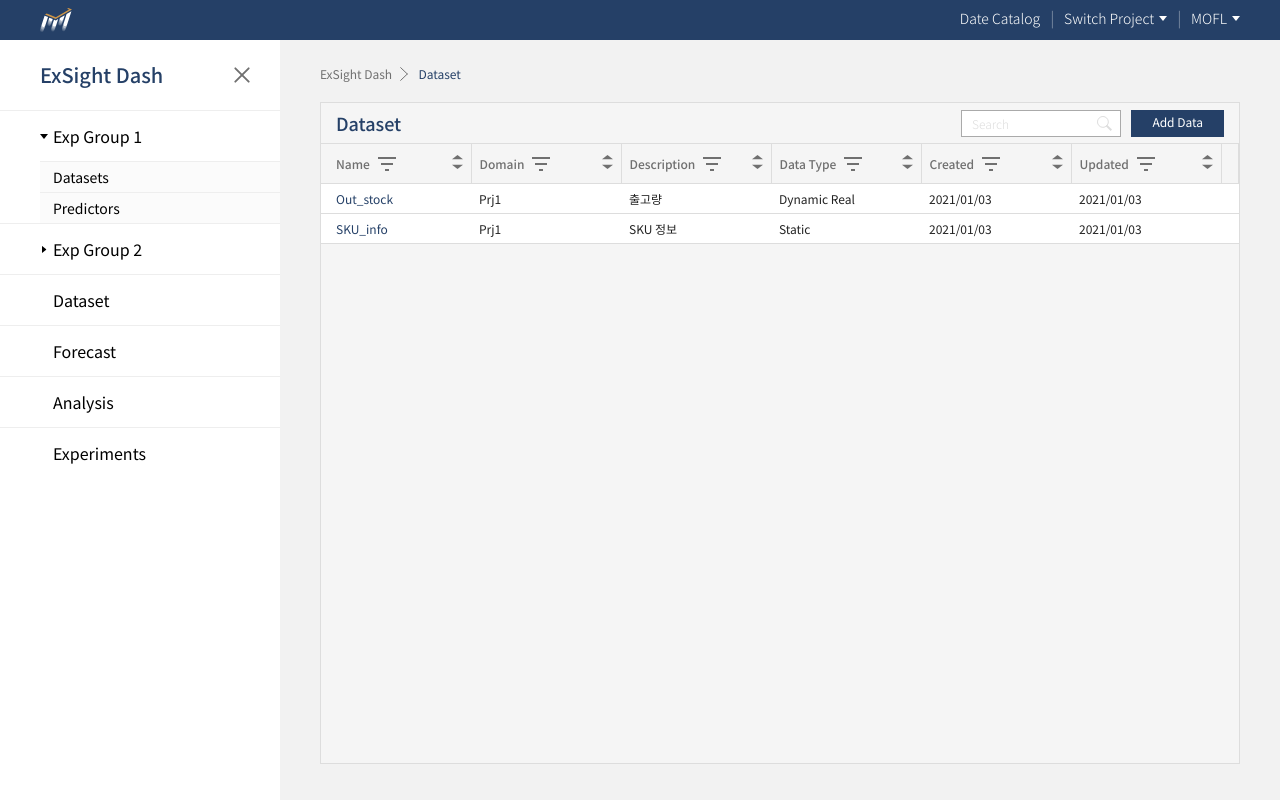
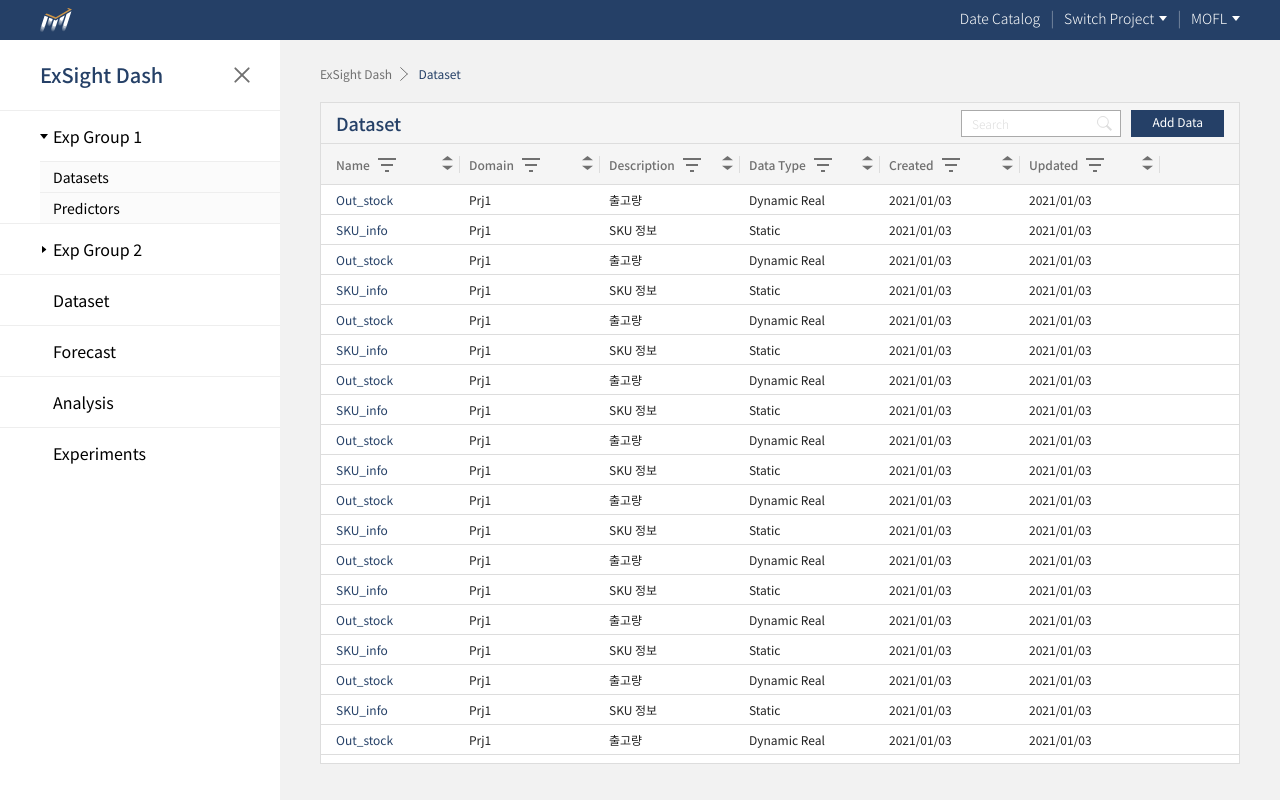
Before and after one commit to mf-yechan-do/exsight_dash_design, a Next.js app: page /dataset in a window 1280 px wide. Built offline with nearby package versions, Linux system fonts and the light colour scheme.

Commit message:
211118_v1

```diff
--- a/component/dataset.component/table.tsx
+++ b/component/dataset.component/table.tsx
@@ -12,8 +12,15 @@ export default function Table() {
           <BlueButton>Add Data</BlueButton>
           <TableScroll>
             <DatasetTable>
-              <tr>
+              <tr
+                style={{
+                  position: "sticky",
+                  top: "0px",
+                  backgroundColor: "#f5f5f5",
+                }}
+              >
                 <th>
+                  <DThbar>
                     Name
                     <img
                       src="/images/table_filter.svg"
@@ -25,8 +32,10 @@ export default function Table() {
                       alt="mofl logo"
                       height={14}
                     />
+                  </DThbar>
                 </th>
                 <th>
+                  <DThbar>
                     Domain
                     <img
                       src="/images/table_filter.svg"
@@ -38,8 +47,10 @@ export default function Table() {
                       alt="mofl logo"
                       height={14}
                     />
+                  </DThbar>
                 </th>
                 <th>
+                  <DThbar>
                     Description
                     <img
                       src="/images/table_filter.svg"
@@ -51,8 +62,10 @@ export default function Table() {
                       alt="mofl logo"
                       height={14}
                     />
+                  </DThbar>
                 </th>
                 <th>
+                  <DThbar>
                     Data Type
                     <img
                       src="/images/table_filter.svg"
@@ -64,8 +77,10 @@ export default function Table() {
                       alt="mofl logo"
                       height={14}
                     />
+                  </DThbar>
                 </th>
                 <th>
+                  <DThbar>
                     Created
                     <img
                       src="/images/table_filter.svg"
@@ -77,8 +92,10 @@ export default function Table() {
                       alt="mofl logo"
                       height={14}
                     />
+                  </DThbar>
                 </th>
                 <th>
+                  <DThbar>
                     Updated
                     <img
                       src="/images/table_filter.svg"
@@ -90,8 +107,207 @@ export default function Table() {
                       alt="mofl logo"
                       height={14}
                     />
+                  </DThbar>
                 </th>
                 <th></th>
+              </tr>
+              <tr>
+                <td>
+                  <a href="/Dview">Out_stock</a>
+                </td>
+                <td>Prj1</td>
+                <td>출고량</td>
+                <td>Dynamic Real</td>
+                <td>2021/01/03</td>
+                <td>2021/01/03</td>
+                <td></td>
+              </tr>
+              <tr>
+                <td>
+                  <a href="/view">SKU_info</a>
+                </td>
+                <td>Prj1</td>
+                <td>SKU 정보</td>
+                <td>Static</td>
+                <td>2021/01/03</td>
+                <td>2021/01/03</td>
+                <td></td>
+              </tr>
+              <tr>
+                <td>
+                  <a href="/Dview">Out_stock</a>
+                </td>
+                <td>Prj1</td>
+                <td>출고량</td>
+                <td>Dynamic Real</td>
+                <td>2021/01/03</td>
+                <td>2021/01/03</td>
+                <td></td>
+              </tr>
+              <tr>
+                <td>
+                  <a href="/view">SKU_info</a>
+                </td>
+                <td>Prj1</td>
+                <td>SKU 정보</td>
+                <td>Static</td>
+                <td>2021/01/03</td>
+                <td>2021/01/03</td>
+                <td></td>
+              </tr>
+              <tr>
+                <td>
+                  <a href="/Dview">Out_stock</a>
+                </td>
+                <td>Prj1</td>
+                <td>출고량</td>
+                <td>Dynamic Real</td>
+                <td>2021/01/03</td>
+                <td>2021/01/03</td>
+                <td></td>
+              </tr>
+              <tr>
+                <td>
+                  <a href="/view">SKU_info</a>
+                </td>
+                <td>Prj1</td>
+                <td>SKU 정보</td>
+                <td>Static</td>
+                <td>2021/01/03</td>
+                <td>2021/01/03</td>
+                <td></td>
+              </tr>
+              <tr>
+                <td>
+                  <a href="/Dview">Out_stock</a>
+                </td>
+                <td>Prj1</td>
+                <td>출고량</td>
+                <td>Dynamic Real</td>
+                <td>2021/01/03</td>
+                <td>2021/01/03</td>
+                <td></td>
+              </tr>
+              <tr>
+                <td>
+                  <a href="/view">SKU_info</a>
+                </td>
+                <td>Prj1</td>
+                <td>SKU 정보</td>
+                <td>Static</td>
+                <td>2021/01/03</td>
+                <td>2021/01/03</td>
+                <td></td>
+              </tr>
+              <tr>
+                <td>
+                  <a href="/Dview">Out_stock</a>
+                </td>
+                <td>Prj1</td>
+                <td>출고량</td>
+                <td>Dynamic Real</td>
+                <td>2021/01/03</td>
+                <td>2021/01/03</td>
+                <td></td>
+              </tr>
+              <tr>
+                <td>
+                  <a href="/view">SKU_info</a>
+                </td>
+                <td>Prj1</td>
+                <td>SKU 정보</td>
+                <td>Static</td>
+                <td>2021/01/03</td>
+                <td>2021/01/03</td>
+                <td></td>
+              </tr>
+              <tr>
+                <td>
+                  <a href="/Dview">Out_stock</a>
+                </td>
+                <td>Prj1</td>
+                <td>출고량</td>
+                <td>Dynamic Real</td>
+                <td>2021/01/03</td>
+                <td>2021/01/03</td>
+                <td></td>
+              </tr>
+              <tr>
+                <td>
+                  <a href="/view">SKU_info</a>
+                </td>
+                <td>Prj1</td>
+                <td>SKU 정보</td>
+                <td>Static</td>
+                <td>2021/01/03</td>
+                <td>2021/01/03</td>
+                <td></td>
+              </tr>
+              <tr>
+                <td>
+                  <a href="/Dview">Out_stock</a>
+                </td>
+                <td>Prj1</td>
+                <td>출고량</td>
+                <td>Dynamic Real</td>
+                <td>2021/01/03</td>
+                <td>2021/01/03</td>
+                <td></td>
+              </tr>
+              <tr>
+                <td>
+                  <a href="/view">SKU_info</a>
+                </td>
+                <td>Prj1</td>
+                <td>SKU 정보</td>
+                <td>Static</td>
+                <td>2021/01/03</td>
+                <td>2021/01/03</td>
+                <td></td>
+              </tr>
+              <tr>
+                <td>
+                  <a href="/Dview">Out_stock</a>
+                </td>
+                <td>Prj1</td>
+                <td>출고량</td>
+                <td>Dynamic Real</td>
+                <td>2021/01/03</td>
+                <td>2021/01/03</td>
+                <td></td>
+              </tr>
+              <tr>
+                <td>
+                  <a href="/view">SKU_info</a>
+                </td>
+                <td>Prj1</td>
+                <td>SKU 정보</td>
+                <td>Static</td>
+                <td>2021/01/03</td>
+                <td>2021/01/03</td>
+                <td></td>
+              </tr>
+              <tr>
+                <td>
+                  <a href="/Dview">Out_stock</a>
+                </td>
+                <td>Prj1</td>
+                <td>출고량</td>
+                <td>Dynamic Real</td>
+                <td>2021/01/03</td>
+                <td>2021/01/03</td>
+                <td></td>
+              </tr>
+              <tr>
+                <td>
+                  <a href="/view">SKU_info</a>
+                </td>
+                <td>Prj1</td>
+                <td>SKU 정보</td>
+                <td>Static</td>
+                <td>2021/01/03</td>
+                <td>2021/01/03</td>
+                <td></td>
               </tr>
               <tr>
                 <td>
@@ -123,9 +339,13 @@ export default function Table() {
   );
 }
 
+const DThbar = styled.div`
+  border-right: 1px solid #dddddd;
+`;
 const TableScroll = styled.div`
-  overflow-y: scroll;
+  overflow: scroll;
   height: calc(100vh - 180px);
+  border-top: 1px solid #dddddd;
 `;
 
 const Search = styled.input`
@@ -154,9 +374,8 @@ const DatasetTable = styled.table`
   border-collapse: collapse;
   border-spacing: 0;
 
-  tr {
+  tr:not(:first-of-type) {
     border-top: 1px solid #dddddd;
-    border-bottom: 1px solid #dddddd;
   }
   td:first-child {
     padding-left: 15px;
@@ -167,10 +386,12 @@ const DatasetTable = styled.table`
   }
 
   th:not(:last-of-type) {
-    width: 150px;
+    min-width: 140px;
+  }
+  th:last-child {
+    width: 100%;
   }
   th {
-    border-right: 1px solid #dddddd;
     height: 40px;
     text-align: left;
     color: #707070;
@@ -257,6 +478,7 @@ const Dataset = styled.div`
   background: #f5f5f5;
   border: 1px solid #dddddd;
   opacity: 1;
+  min-width: 400px;
   h3 {
     margin: 0px;
     font-size: 1.125rem;
--- a/styles/globals.ts
+++ b/styles/globals.ts
@@ -2,7 +2,20 @@ import styled, { createGlobalStyle } from "styled-components";
 
 
 export const GlobalStyle = createGlobalStyle`
-
+::-webkit-scrollbar {
+  width: 6px;
+  height: 6px;
+}
+::-webkit-scrollbar-thumb {
+  background-color: #707070;
+  border-radius: 10px;
+  background-clip: padding-box;
+  border: 1px solid transparent;
+}
+::-webkit-scrollbar-track {
+  background-color: #f5f5f5;
+  border-radius: 10px;
+}
   * {
   box-sizing: border-box;
   line-height: 1.45 !important;
```
Lines whose indentation alone changed are shown as unchanged.
